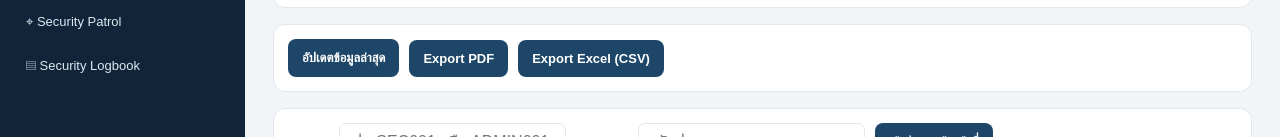
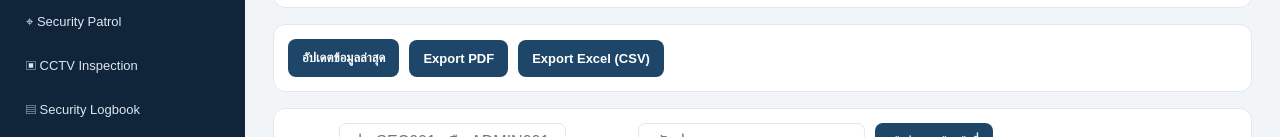
Before and after one commit to sirkan08-afk/hotel-security-management-system, a plain HTML site: page index.html in a window 1280 px wide. Shown: the part 259-396 px from the top of the page. Drawn offline with nearby package versions, Linux system fonts and the light colour scheme.

Commit message:
Add CCTV Inspection to Security Portal navigation

```diff
--- a/index.html
+++ b/index.html
@@ -142,6 +142,7 @@ body.monthly-pdf-export .monthly-table th,body.monthly-pdf-export .monthly-table
 <button id="contractorNav" onclick="openApp('contractor')">♙ Contractor Registration</button>
 <button id="workNav" onclick="openApp('work')">▤ Work Permit</button>
 <button id="patrolNav" onclick="openApp('patrol')">⌖ Security Patrol</button>
+<button id="cctvNav" onclick="openApp('cctv')">▣ CCTV Inspection</button>
 <button id="logbookNav" onclick="openApp('logbook')">▤ Security Logbook</button>
 
 </nav>
@@ -185,6 +186,7 @@ const apps={
  contractor:{title:"Contractor Registration",url:"https://sirkan08-afk.github.io/contractor-app-/"},
  work:{title:"Work Permit",url:"https://sirkan08-afk.github.io/Contactor-visitor/work-permit/"},
  patrol:{title:"Security Patrol",url:"https://sirkan08-afk.github.io/Contactor-visitor/patrol/"},
+ cctv:{title:"CCTV Inspection Checklist",url:"https://sirkan08-afk.github.io/hotel-security-management-system/cctv-inspection.html?v=20261124"},
  logbook:{title:"Security Logbook",url:"https://sirkan08-afk.github.io/Contactor-visitor/logbook/?v=20261122-fullpdf"}
 };
 function setActive(id){document.querySelectorAll("nav button").forEach(b=>b.classList.remove("active"));document.getElementById(id).classList.add("active")}
@@ -645,7 +647,7 @@ function exportSummaryCsv(){
  const csv="\uFEFF"+rows.map(row=>row.map(v=>'"'+String(v??"").replace(/"/g,'""')+'"').join(",")).join("\r\n");
  const url=URL.createObjectURL(new Blob([csv],{type:"text/csv;charset=utf-8"})),a=document.createElement("a");a.href=url;a.download="Security-Daily-Summary-"+p.date+".csv";a.click();URL.revokeObjectURL(url);
 }
-function openApp(key){const app=apps[key];if(!app)return;document.getElementById("home").style.display="none";document.getElementById("workspace").classList.add("visible");document.getElementById("appTitle").textContent=app.title;document.getElementById("newTab").href=app.url;const frame=document.getElementById("appFrame");if(frame.src!==app.url)frame.src=app.url;setActive(key==="contractor"?"contractorNav":key==="work"?"workNav":key==="logbook"?"logbookNav":"patrolNav")}
+function openApp(key){const app=apps[key];if(!app)return;document.getElementById("home").style.display="none";document.getElementById("workspace").classList.add("visible");document.getElementById("appTitle").textContent=app.title;document.getElementById("newTab").href=app.url;const frame=document.getElementById("appFrame");if(frame.src!==app.url)frame.src=app.url;setActive(key==="contractor"?"contractorNav":key==="work"?"workNav":key==="logbook"?"logbookNav":key==="cctv"?"cctvNav":"patrolNav")}
 function showHome(){document.getElementById("workspace").classList.remove("visible");document.getElementById("home").style.display="block";setActive("homeNav")}
 function updateSummaryPrintDate(){const value=document.getElementById("summaryDate").value;const el=document.getElementById("summaryDatePrint");if(el&&value){const [y,m,d]=value.split("-");el.textContent=d+"/"+m+"/"+y.slice(-2)}}
 (function(){const d=new Date();const bangkok=new Date(d.toLocaleString("en-US",{timeZone:"Asia/Bangkok"}));document.getElementById("summaryDate").value=[bangkok.getFullYear(),String(bangkok.getMonth()+1).padStart(2,"0"),String(bangkok.getDate()).padStart(2,"0")].join("-");updateSummaryPrintDate();document.getElementById("summaryDate").addEventListener("change",()=>{updateSummaryPrintDate();loadDailySummary()})})();
```
